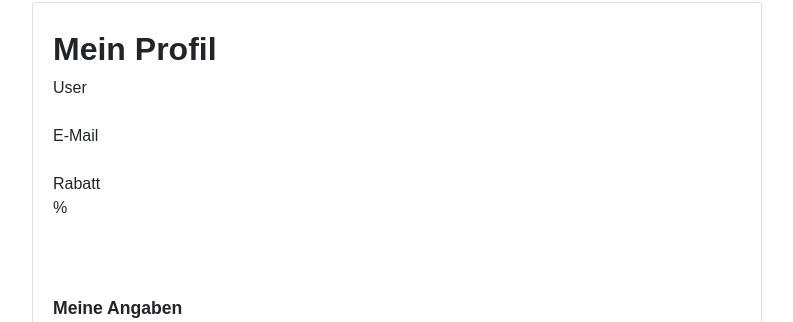
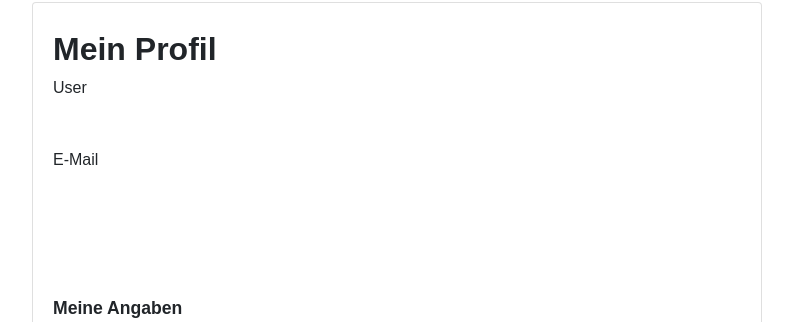
Before and after one commit to shdigitalpy/gebo-mp, a Django app: template store/templates/shop/einstellungen.html in a window 1280 px wide. Shown: the part 184-506 px from the top of the page, without its empty margins (53-846 px from the left). Run offline with Django 3.2, Linux system fonts and the light colour scheme; the template is opened without the code that fills it: values that come from a table or form of the project are taken from there, others are empty; some libraries are stand-ins or nearby versions.

Commit message:
einstellungen rabatt remove

```diff
--- a/store/templates/shop/einstellungen.html
+++ b/store/templates/shop/einstellungen.html
@@ -22,7 +22,7 @@
             </div>
             <div class="checkout-flex-item">
              {{ user.username }}
-            <br>
+            <br><br>
              </div>
              <!-- checkout flex item end 1 -->
 
@@ -31,16 +31,8 @@
              </div>
              <div class="checkout-flex-item">
              {{ user.email }}
-             <br>
+             <br><br>
              </div>
-
-                <div class="checkout-flex-label">
-                    Rabatt
-                  </div>
-                <div class="checkout-flex-item">
-                    {{ user.profile.rabatt |floatformat:0 }}%
-                    <br>
-                </div>
 
               </div>
 
```
